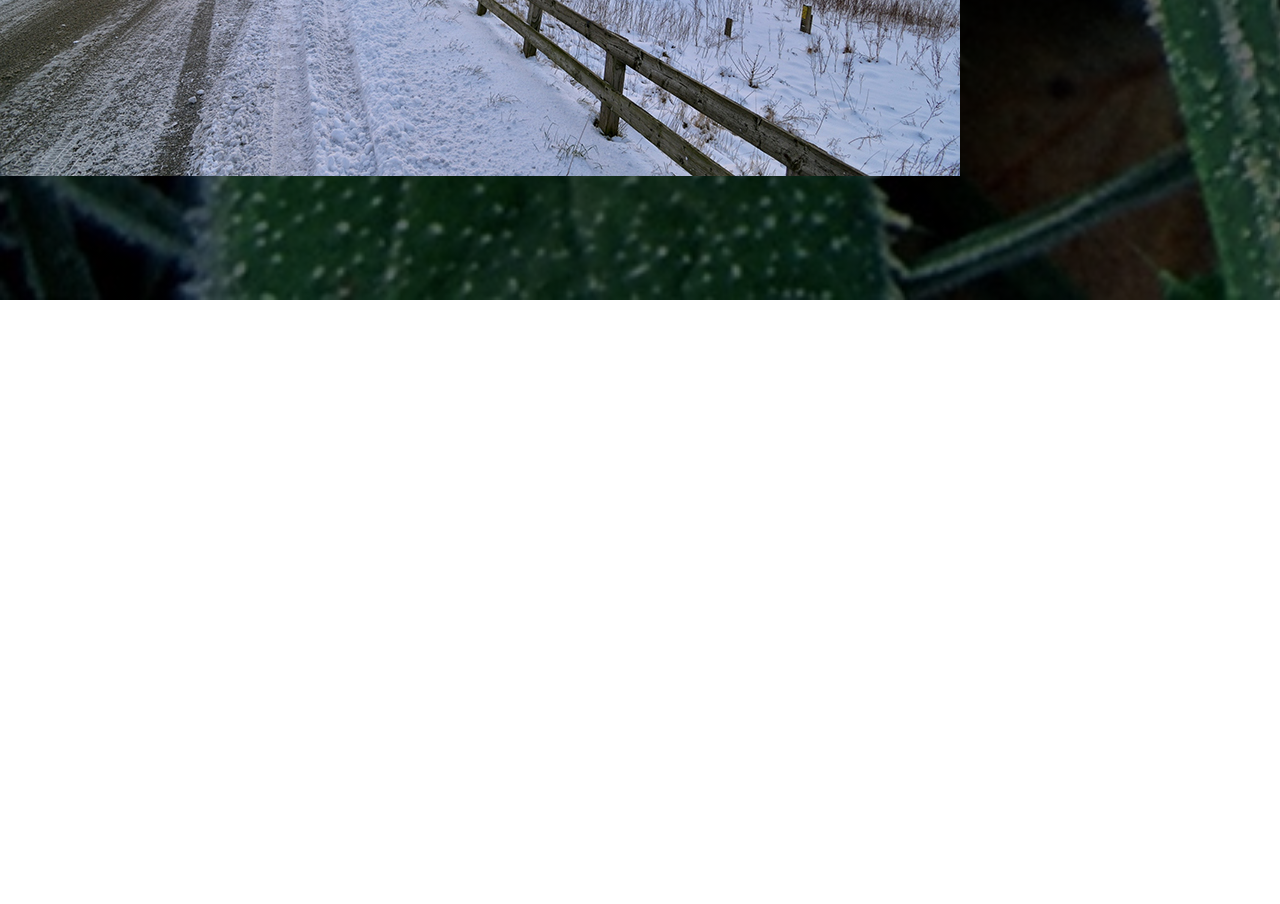
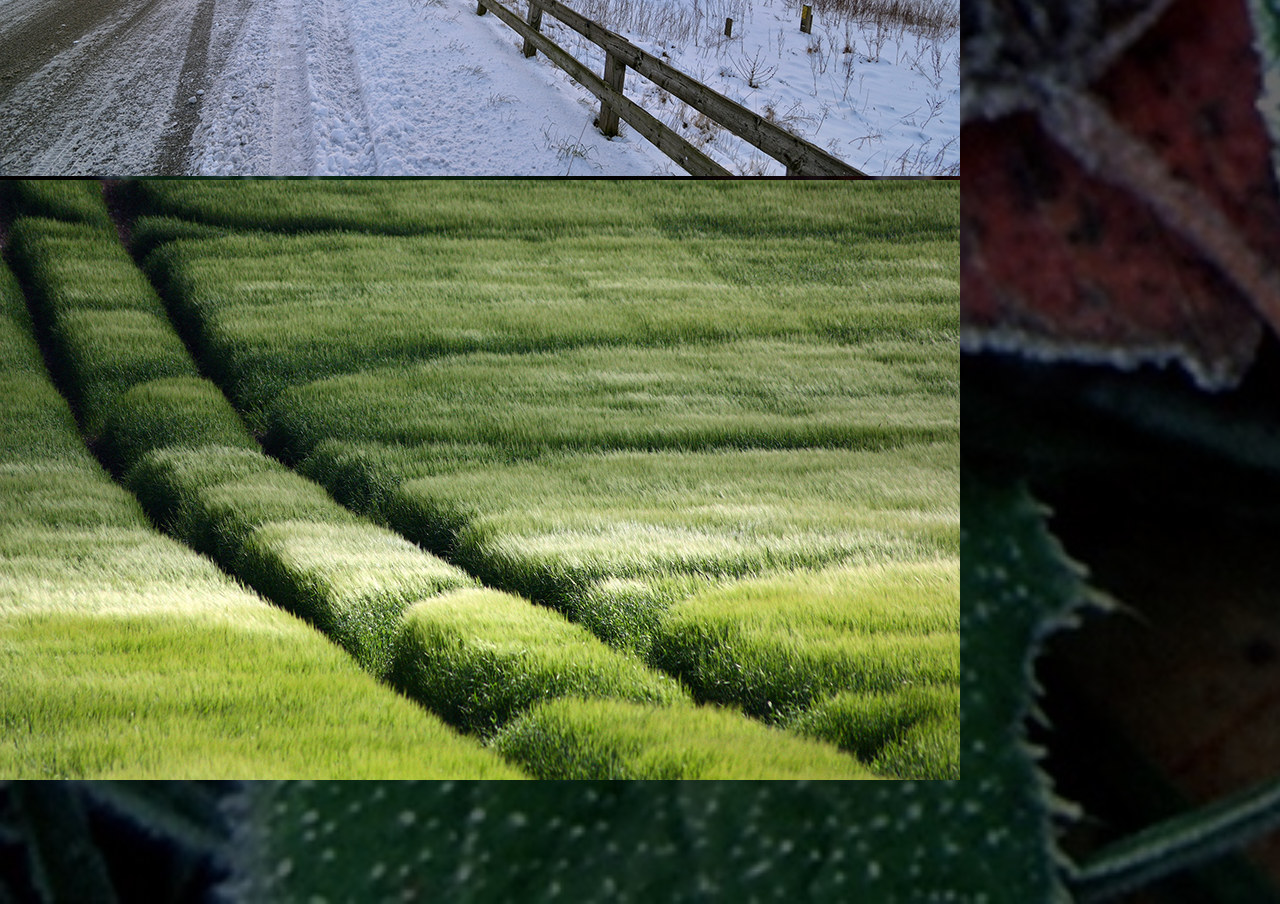
Before and after one commit to kobayashiwa/es6-study-3-6-16, a plain HTML site: page index.html in a window 1280 px wide. Shown: the part 6803-7707 px from the top of the page. Before the commit the page ends 7103 px from the top, so only its background shows below. Drawn offline with Linux system fonts and the light colour scheme.

Commit message:
“photosに写真追加”

```diff
--- a/index.html
+++ b/index.html
@@ -156,6 +156,9 @@
                     <div class="flexbox">
                         <div class="item"><img src="img/photos05.jpg" alt=""></div>
                     </div>
+                    <div class="flexbox">
+                        <div class="item"><img src="img/photos06.jpg" alt=""></div>
+                    </div>
                 </div>
             </section>
         </main>
@@ -178,6 +181,7 @@
         const href = (number)=> {
             return number / 2;
         };
+        const result = herf(130);
     </script>
 
 
```
Also changed, not shown: img/photos06.jpg (added).
